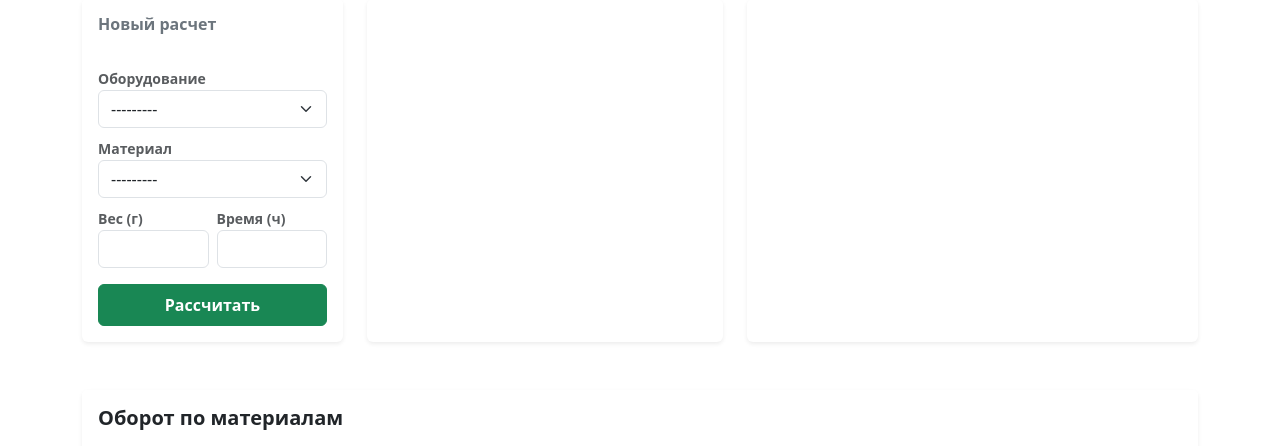
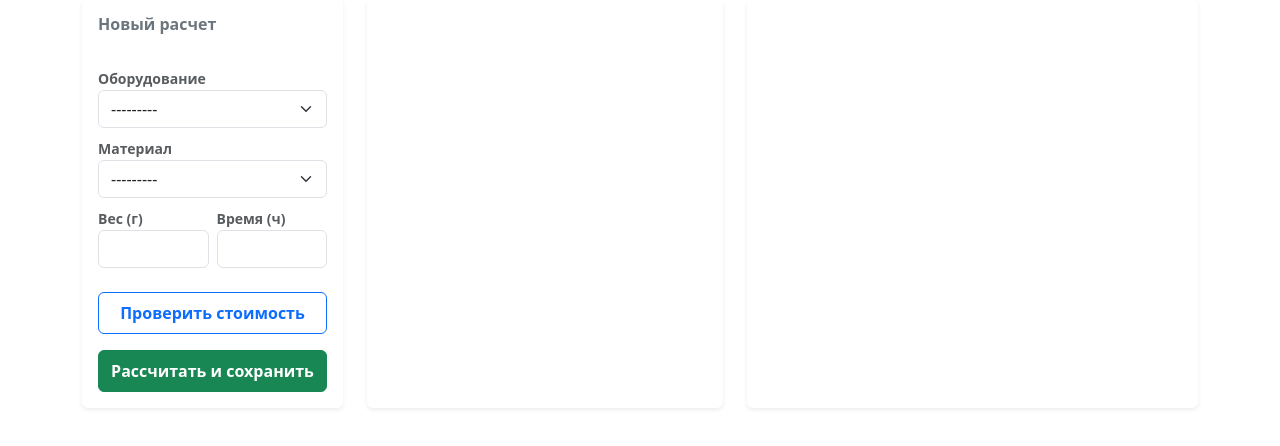
Before and after one commit to Snowdy54/3d-print-calc, a Django app: template calculator/templates/calculator/index.html in a window 1280 px wide. Shown: the part 194-640 px from the top of the page. Run offline with Django 5.2, Linux system fonts and the light colour scheme; the template is opened without the code that fills it: values that come from a table or form of the project are taken from there, others are empty.

Commit message:
Add price preview functionality without saving to database

```diff
--- a/calculator/models.py
+++ b/calculator/models.py
@@ -36,20 +36,27 @@ class PrintOrder(models.Model):
     total_cost = models.DecimalField(max_digits=10, decimal_places=2, verbose_name="Себестоимость", editable=False, null=True, blank=True)
     created_at = models.DateTimeField(auto_now_add=True, verbose_name="Дата создания")
 
+    def calculate_cost(self, usd_rate):
+        # 1. Стоимость пластика (используем правильные имена полей!)
+        # price_per_spool (USD) * курс / weight_g (вес катушки)
+        filament_cost_rub = self.filament.price_per_spool * Decimal(str(usd_rate))
+        cost_per_gram = filament_cost_rub / self.filament.weight_g
+        material_total = Decimal(str(self.model_weight_g)) * cost_per_gram
+
+        # 2. Электричество и амортизация
+        # Т.к. в StudioSettings их нет, берем фиксированные или добавь их в настройки
+        # Пока поставим заглушку 0, чтобы не падало, или добавь поля в модель Printer
+        electricity_cost = Decimal('0')
+        depreciation = Decimal('0')
+
+        self.total_cost = material_total + electricity_cost + depreciation
+        return self.total_cost
+
     def save(self, *args, **kwargs):
-        usd_rate = kwargs.pop('usd_rate', Decimal('80.5')) # 80.5 как запасной вариант
-
-        settings = StudioSettings.objects.first()
-        tariff = settings.electricity_tariff if settings else Decimal('6.0')
-
-        price_per_gram_usd = Decimal(str(self.filament.price_per_spool)) / Decimal(str(self.filament.weight_g))
-        filament_cost_rub = price_per_gram_usd * Decimal(str(self.model_weight_g)) * Decimal(str(usd_rate))
-
-        power_kw = Decimal(str(self.printer.power_consumption)) / Decimal('1000.0')
-        electricity_cost_rub = power_kw * Decimal(str(self.print_time_hours)) * tariff
-
-        self.total_cost = filament_cost_rub + electricity_cost_rub
-
+        # Вырываем usd_rate из аргументов (если передавали)
+        usd_rate = kwargs.pop('usd_rate', 85.0)
+        # Вызываем наш расчет перед сохранением
+        self.calculate_cost(usd_rate)
         super().save(*args, **kwargs)
 
     def __str__(self):
--- a/calculator/templates/calculator/index.html
+++ b/calculator/templates/calculator/index.html
@@ -22,14 +22,34 @@
                 <div class="card-body p-3">
                     <form method="post">
                         {% csrf_token %}
-                        <div class="mb-2"><label class="small fw-bold text-muted small">Оборудование</label>{{ form.printer }}</div>
-                        <div class="mb-2"><label class="small fw-bold text-muted small">Материал</label>{{ form.filament }}</div>
+                        <div class="mb-2"><label class="small fw-bold text-muted">Оборудование</label>{{ form.printer }}</div>
+                        <div class="mb-2"><label class="small fw-bold text-muted">Материал</label>{{ form.filament }}</div>
                         <div class="row g-2">
-                            <div class="col-6"><label class="small fw-bold text-muted small">Вес (г)</label>{{ form.model_weight_g }}</div>
-                            <div class="col-6"><label class="small fw-bold text-muted small">Время (ч)</label>{{ form.print_time_hours }}</div>
+                            <div class="col-6"><label class="small fw-bold text-muted">Вес (г)</label>{{ form.model_weight_g }}</div>
+                            <div class="col-6"><label class="small fw-bold text-muted">Время (ч)</label>{{ form.print_time_hours }}</div>
                         </div>
-                        <button type="submit" class="btn btn-success w-100 fw-bold mt-3 py-2">Рассчитать</button>
+
+                        <div class="row g-2 mt-3">
+                            <div class="col-12">
+                                <button type="submit" name="check_price" class="btn btn-outline-primary w-100 fw-bold py-2 mb-2">
+                                    <i class="bi bi-eye"></i> Проверить стоимость
+                                </button>
+                            </div>
+                            <div class="col-12">
+                                <button type="submit" name="save_order" class="btn btn-success w-100 fw-bold py-2">
+                                    <i class="bi bi-save"></i> Рассчитать и сохранить
+                                </button>
+                            </div>
+                        </div>
                     </form>
+
+                    {% if preview_cost %}
+                    <div class="alert alert-primary border-0 shadow-sm mt-3 p-2 text-center" style="background-color: #f0f7ff;">
+                        <div class="small text-uppercase text-muted" style="font-size: 0.65rem;">Предварительный итог:</div>
+                        <div class="fw-bold text-dark">{{ preview_price|floatformat:2 }} ₽</div>
+                        <div class="text-primary small" style="font-size: 0.7rem;">Себестоимость: {{ preview_cost|floatformat:2 }} ₽</div>
+                    </div>
+                    {% endif %}
                 </div>
             </div>
         </div>
```
Also changed, not shown: calculator/views.py (+29 -10 lines).
